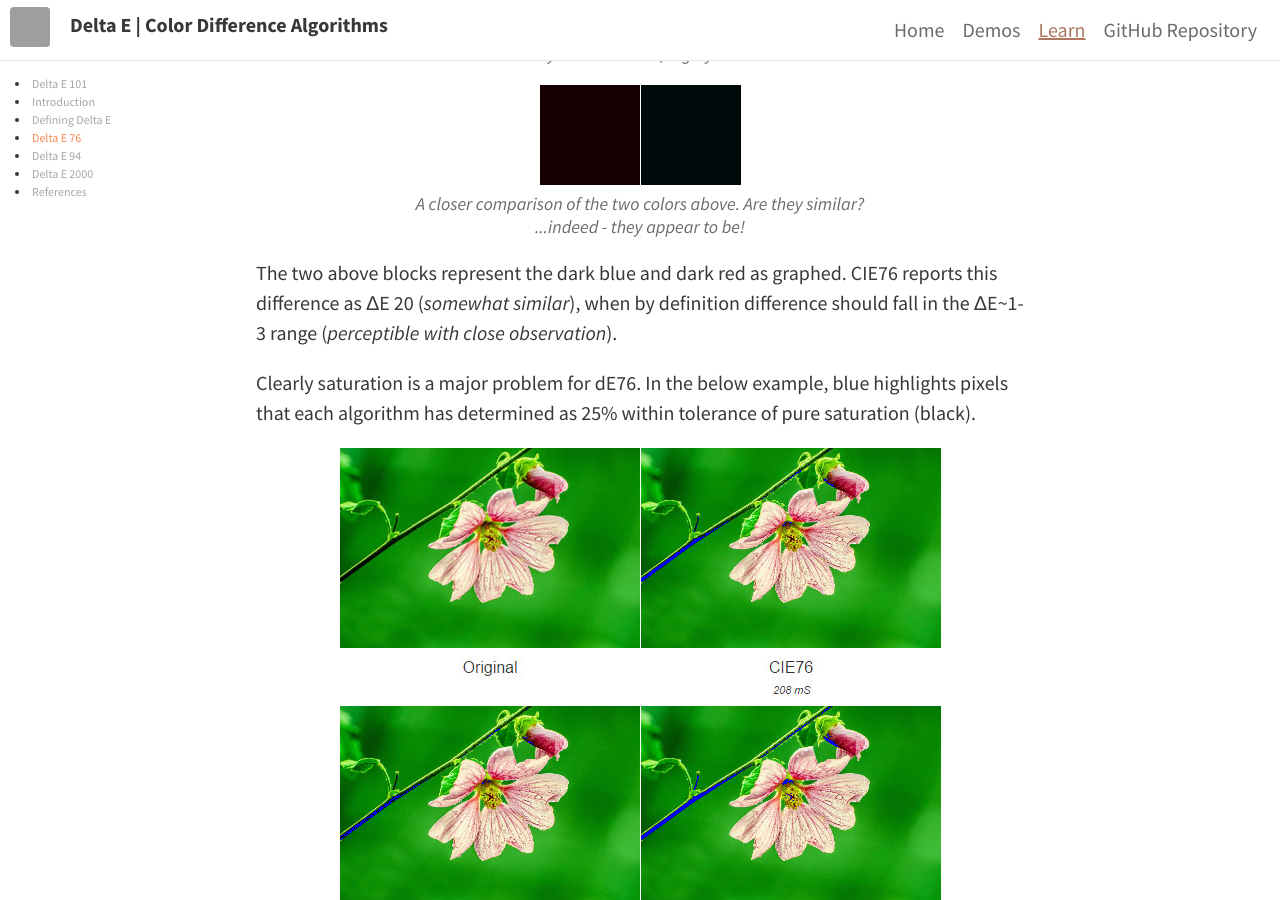
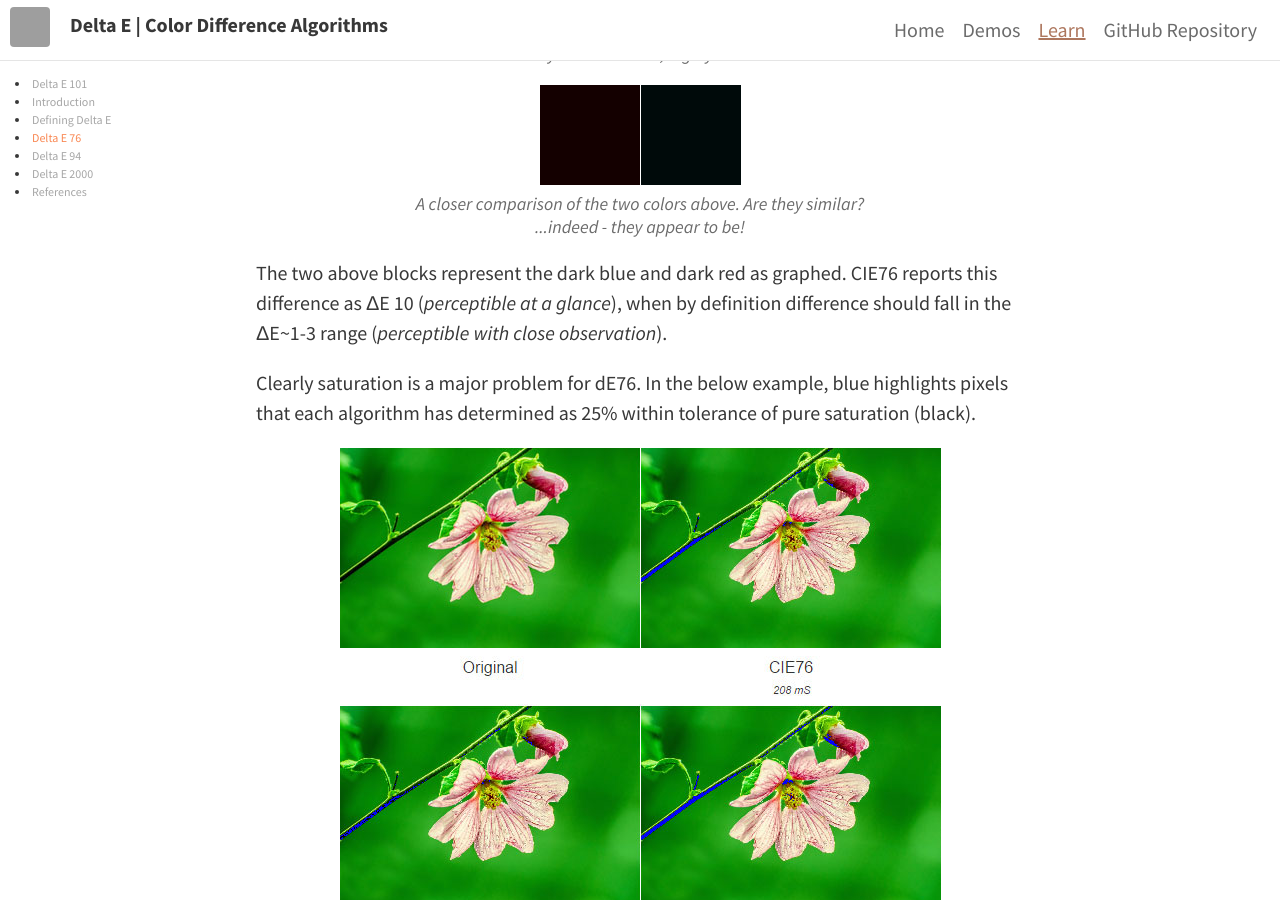
Before and after one commit to zschuessler/DeltaE, a Jekyll site: the page built from learn.html, in a window 1280 px wide and 900 px high, scrolled down 2355 px. Built offline with Jekyll 4.4.1, drawn with Linux system fonts in a browser that asks for light colours; nearby versions of some CDN libraries; grey boxes are pictures that could not be loaded.

Commit message:
update delta e value for de76 illustration, in which dark blue value was calculated incorrectly

```diff
--- a/learn.html
+++ b/learn.html
@@ -130,7 +130,7 @@ permalink: /learn/
 </figure>
 <p>
     The two above blocks represent the dark blue and dark red as
-    graphed. CIE76 reports this difference as ΔE 20 (<em>somewhat similar</em>),
+    graphed. CIE76 reports this difference as ΔE 10 (<em>perceptible at a glance</em>),
     when by definition difference should fall in the ΔE~1-3 range
     (<em>perceptible with close observation</em>).
 </p>
```
